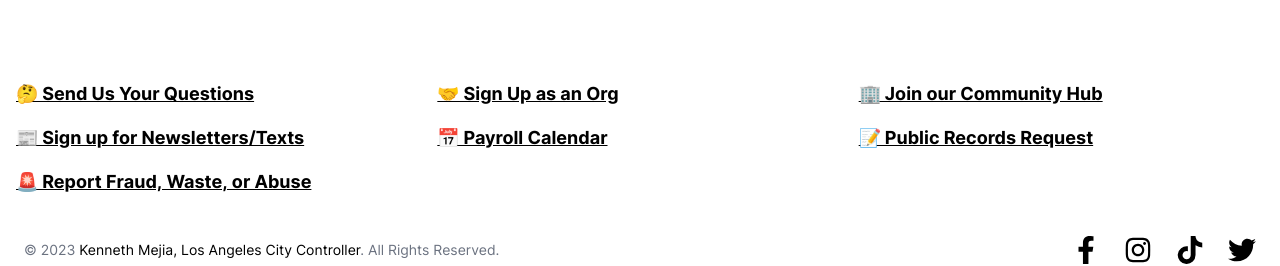
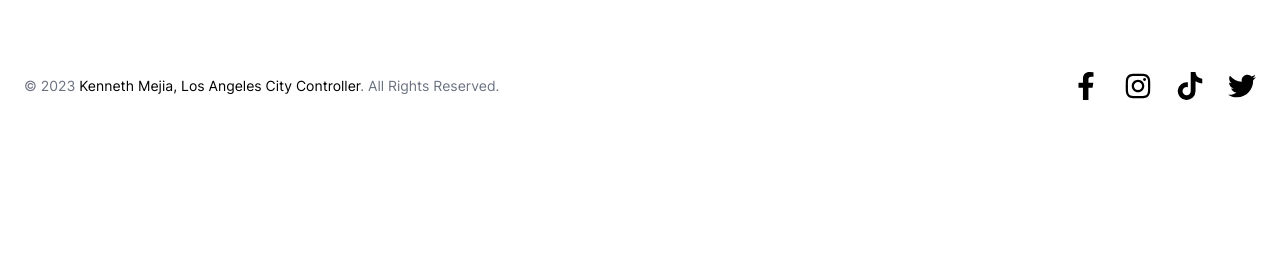
Before and after one commit to isaacylee/controller-website, a Next.js app: page /contact in a window 1280 px wide. Shown: the part 984-1250 px from the top of the page. After the commit the page ends 1108 px from the top, so only its background shows below. Built offline with nearby package versions, Linux system fonts and the light colour scheme.

Commit message:
reorder contact page

```diff
--- a/src/pages/contact.tsx
+++ b/src/pages/contact.tsx
@@ -56,7 +56,7 @@ export default function Contact(props: any) {
 
       {/* contact form footer like */}
 
-      <footer className='bg-white dark:bg-gray-900'>
+      <main className='bg-white dark:bg-gray-900'>
         <div className='grid grid-cols-2 gap-8 py-8 px-6 md:grid-cols-4'>
           <div>
             <h2 className='mb-6 text-sm font-semibold uppercase text-gray-500 dark:text-gray-100'>
@@ -137,11 +137,7 @@ export default function Contact(props: any) {
             </ul>
           </div>
         </div>
-
-        <div className=' container mx-auto mt-4  px-4 py-4 '>
-          <ImportantLinksSection />
-        </div>
-      </footer>
+      </main>
     </>
   );
 }
```
